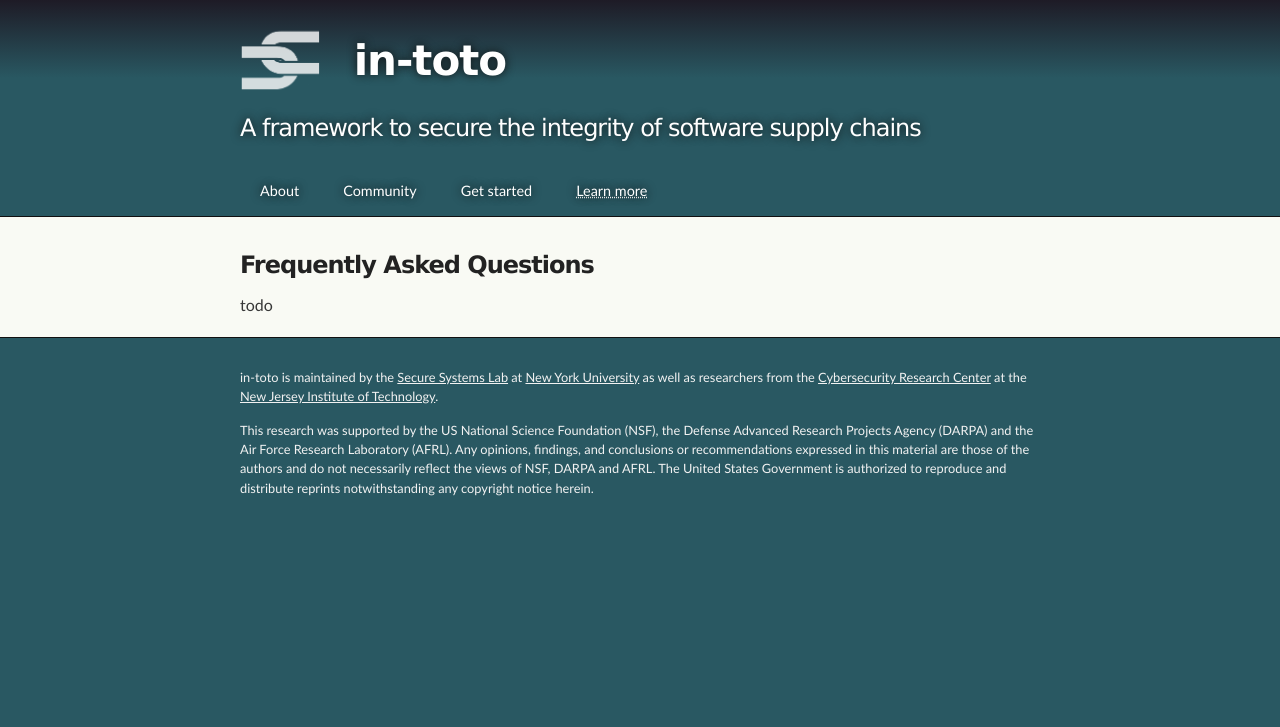
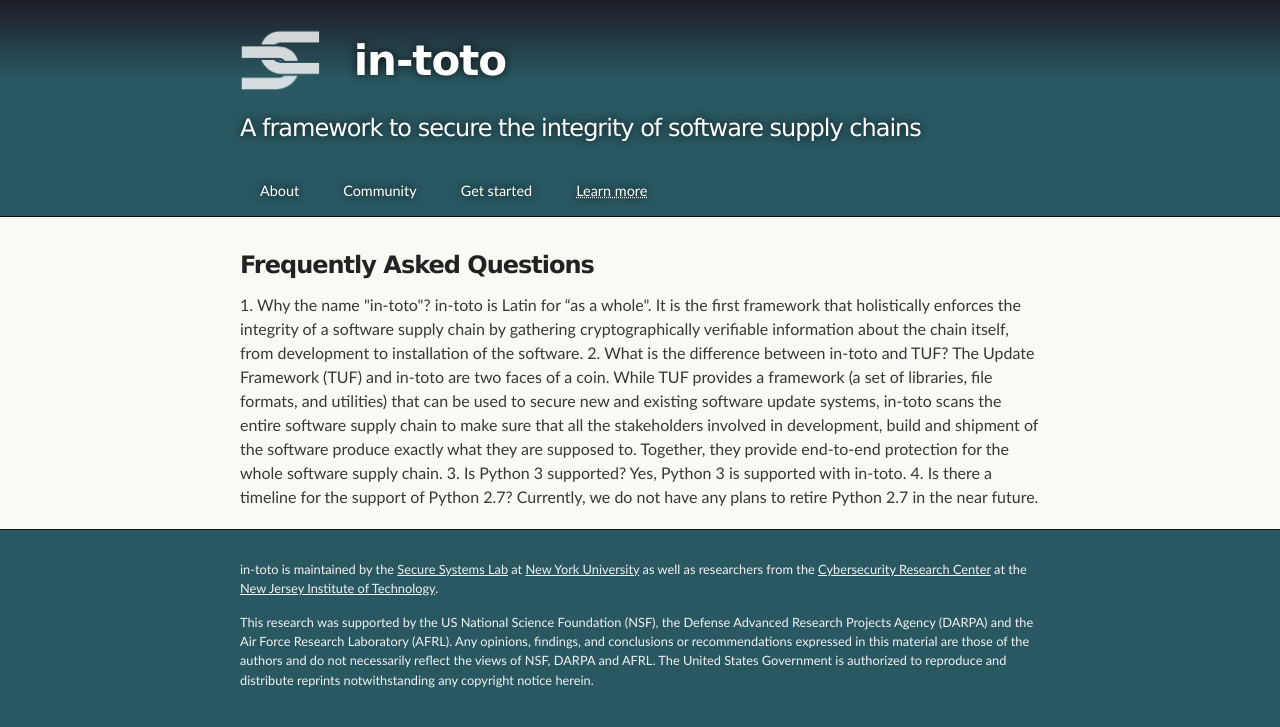
Before and after one commit to in-toto/in-toto.github.io, a Jekyll site: the page built from faq.html, in a window 1280 px wide. Shown: the top 727 px of the page. Built offline with Jekyll 4.4.1, drawn with Linux system fonts in a browser that asks for light colours.

Commit message:
Updating the FAQ page.

```diff
--- a/faq.html
+++ b/faq.html
@@ -4,4 +4,14 @@
 ---
 
 <h3>Frequently Asked Questions</h3>
-todo
+1. Why the name "in-toto"?
+in-toto is Latin for “as a whole". It is the first framework that holistically enforces the integrity of a software supply chain by gathering cryptographically verifiable information about the chain itself, from development to installation of the software.
+
+2. What is the difference between in-toto and TUF?
+The Update Framework (TUF) and in-toto are two faces of a coin. While TUF provides a framework (a set of libraries, file formats, and utilities) that can be used to secure new and existing software update systems, in-toto scans the entire software supply chain to make sure that all the stakeholders involved in development, build and shipment of the software produce exactly what they are supposed to. Together, they provide end-to-end protection for the whole software supply chain.
+
+3. Is Python 3 supported?
+Yes, Python 3 is supported with in-toto.
+
+4. Is there a timeline for the support of Python 2.7?
+Currently, we do not have any plans to retire Python 2.7 in the near future.
```
